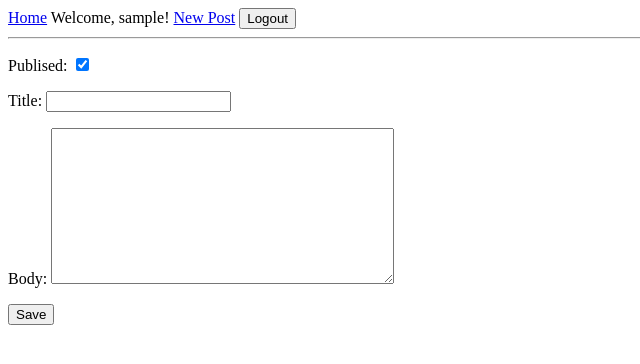
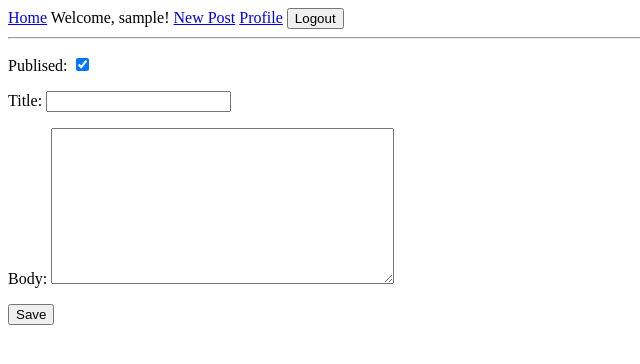
Before and after one commit to harshtiwariiii/master-django, a Django app: page /post/new/ in a window 1280 px wide. Shown: the top 364 px of the page, without its empty margins (0-640 px from the left). Run offline with Django 5.2, Linux system fonts and the light colour scheme; the visitor is signed in with stand-in values (Sample User, id 1).

Commit message:
Learn ORM,Pagination,profile section

```diff
--- a/blog/admin.py
+++ b/blog/admin.py
@@ -1,5 +1,5 @@
 from django.contrib import admin
-from .models import Post
+from .models import Post, Profile
 
 
 # Register your models here.
@@ -13,3 +13,4 @@ class PostAdmin(admin.ModelAdmin):
     search_fields = ('title', 'body')
 
 admin.site.register(Post, PostAdmin)
+admin.site.register(Profile)
--- a/blog/forms.py
+++ b/blog/forms.py
@@ -1,5 +1,5 @@
 from django import forms
-from .models import Post
+from .models import Post,Profile
 from django.contrib.auth.models import User
 from django.contrib.auth.forms import UserCreationForm
 
@@ -15,3 +15,9 @@ class UserRegisterForm(UserCreationForm):
     class Meta:
         model = User
         fields = ['username','email','password1','password2']
+
+
+class ProfileUpdateForm(forms.ModelForm):
+    class Meta:
+        model = Profile
+        fields = ['bio','profile_pic','location']
--- a/blog/models.py
+++ b/blog/models.py
@@ -1,6 +1,9 @@
 from django.db import models
 from django.contrib.auth.models import User
 from django.urls import reverse
+from django.db.models.signals import post_save
+from django.dispatch import receiver
+
 
 # Create your models here.
 # defining post model
@@ -22,3 +25,22 @@ class Post(models.Model):
 
     def get_absolute_url(self):
         return reverse('post_detail', kwargs={'pk': self.pk})
+
+
+class Profile(models.Model):
+    user=models.OneToOneField(User,on_delete = models.CASCADE)
+    bio = models.TextField(blank=True)
+    profile_pic=models.ImageField(upload_to ='profile_pics',blank=True,null=True)
+    location=models.CharField(max_length=100,blank=True)
+
+    def __str__(self):
+        return f"{self.user.username} Profile"
+
+
+@receiver(post_save,sender=User)
+def create_user_profile(sender, instance, created, **kwargs):
+    if created:
+        Profile.objects.create(user=instance)
+    else:
+        profile, _ = Profile.objects.get_or_create(user=instance)
+        profile.save()
--- a/blog/templates/blog/base.html
+++ b/blog/templates/blog/base.html
@@ -8,9 +8,11 @@
 
     <a href="{% url 'post_list' %}">Home</a>
 
+
     {% if user.is_authenticated %}
         <span>Welcome, {{ user.username }}!</span>
         <a href="{% url 'post_create' %}">New Post</a>
+        <a href="{% url 'profile' %}">Profile</a>
         <form action="{% url 'logout' %}" method="post" style="display:inline;">
             {% csrf_token %}
             <button type="submit">Logout</button>
--- a/blog/urls.py
+++ b/blog/urls.py
@@ -1,6 +1,6 @@
 from django.urls import path
 from . import views
-from .views import PostListView, PostDetailView, PostCreateView,PostDeleteView,PostUpdateView,register
+from .views import PostListView, PostDetailView, PostCreateView,PostDeleteView,PostUpdateView,register,profile
 
 urlpatterns = [
     path('',PostListView.as_view(), name='post_list'),
@@ -9,6 +9,7 @@ urlpatterns = [
     path('post/new/',PostCreateView.as_view(), name='post_create'),
     path('post/<int:pk>/edit/',PostUpdateView.as_view(), name='post_update'),
     path('post/<int:pk>/delete/',PostDeleteView.as_view(), name='post_delete'),
+    path('profile/',views.profile,name='profile'),
 
 
 
--- a/blog/views.py
+++ b/blog/views.py
@@ -1,7 +1,7 @@
 from django.shortcuts import render, get_object_or_404,redirect
 from .models import Post
 from django.contrib.auth import login
-from .forms import PostForm,UserRegisterForm
+from .forms import PostForm,UserRegisterForm,ProfileUpdateForm
 from django.contrib.auth.decorators import login_required
 from django.views.generic import ListView,CreateView,DetailView,UpdateView,DeleteView
 from django.urls import reverse_lazy
@@ -76,3 +76,18 @@ def register(request):
          form = UserRegisterForm()
 
     return render(request,'blog/register.html',{'form':form})
+
+
+
+@login_required
+def profile(request):
+    if request.method == 'POST':
+        form = ProfileUpdateForm(request.POST,request.FILES,instance=request.user.profile) # request.FILES for profile picture required
+        if form.is_valid():
+            form.save()
+            # messages.success(request,"your profile has been updated!")
+            # return redirect('profile')
+    else:
+        form = ProfileUpdateForm(instance=request.user.profile)
+
+    return render(request,'blog/profile.html',{'form':form})
--- /dev/null
+++ b/requirements.txt
@@ -0,0 +1 @@
+Pillow
```
Also changed, not shown: blog/templates/blog/profile.html (added, +12 -0 lines), blog/migrations/0003_profile.py (added), profile_pics/harsh_photo_3_1.jpeg (added). Lines whose indentation alone changed are shown as unchanged.
